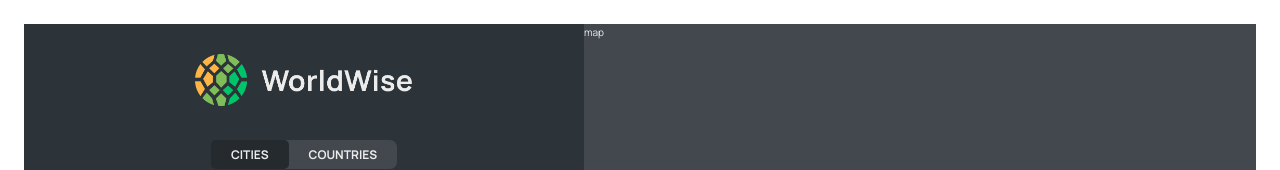
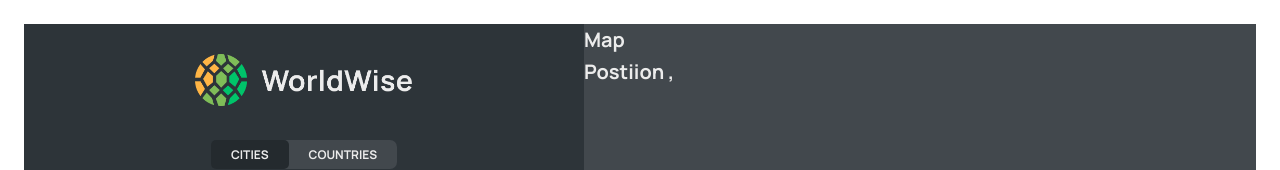
Before and after one commit to aleksandromilenkov/WorldWise, a React (Vite) app: page /app/cities in a window 1280 px wide. Shown: the top 170 px of the page. Built offline with nearby package versions, Linux system fonts and the light colour scheme.

Commit message:
using query parameters to share the same state

```diff
--- a/src/components/City/City.jsx
+++ b/src/components/City/City.jsx
@@ -1,6 +1,6 @@
 import { useParams } from "react-router-dom";
 import styles from "./City.module.css";
-
+import { useSearchParams } from "react-router-dom";
 const formatDate = (date) =>
   new Intl.DateTimeFormat("en", {
     day: "numeric",
@@ -11,6 +11,9 @@
 
 function City() {
   const { id } = useParams();
+  const [searchParams, setSearchParams] = useSearchParams();
+  const lat = searchParams.get("lat");
+  const lng = searchParams.get("lng");
   console.log(id);
   // TEMP DATA
   const currentCity = {
--- a/src/components/CityItem/CityItem.jsx
+++ b/src/components/CityItem/CityItem.jsx
@@ -10,10 +10,13 @@
   }).format(new Date(date));
 
 const CityItem = ({ city }) => {
-  const { cityName, emoji, date, id } = city;
+  const { cityName, emoji, date, id, position } = city;
   return (
     <li>
-      <Link className={styles.cityItem} to={`${id}`}>
+      <Link
+        className={styles.cityItem}
+        to={`${id}?lat=${position.lat}&lng=${position.lng}`}
+      >
         <span className={styles.emoji}>{emoji}</span>
         <h3 className={styles.name}>{cityName}</h3>
         <time className={styles.date}>{formatDate(date)}</time>
--- a/src/components/Map/Map.jsx
+++ b/src/components/Map/Map.jsx
@@ -1,7 +1,18 @@
 import React from "react";
 import styles from "./Map.module.css";
+import { useSearchParams } from "react-router-dom";
 const Map = () => {
-  return <div className={styles.mapContainer}>map</div>;
+  const [searchParams, setSearchParams] = useSearchParams();
+  const lat = searchParams.get("lat");
+  const lng = searchParams.get("lng");
+  return (
+    <div className={styles.mapContainer}>
+      <h1>Map</h1>
+      <h1>
+        Postiion {lat},{lng}
+      </h1>
+    </div>
+  );
 };
 
 export default Map;
```
